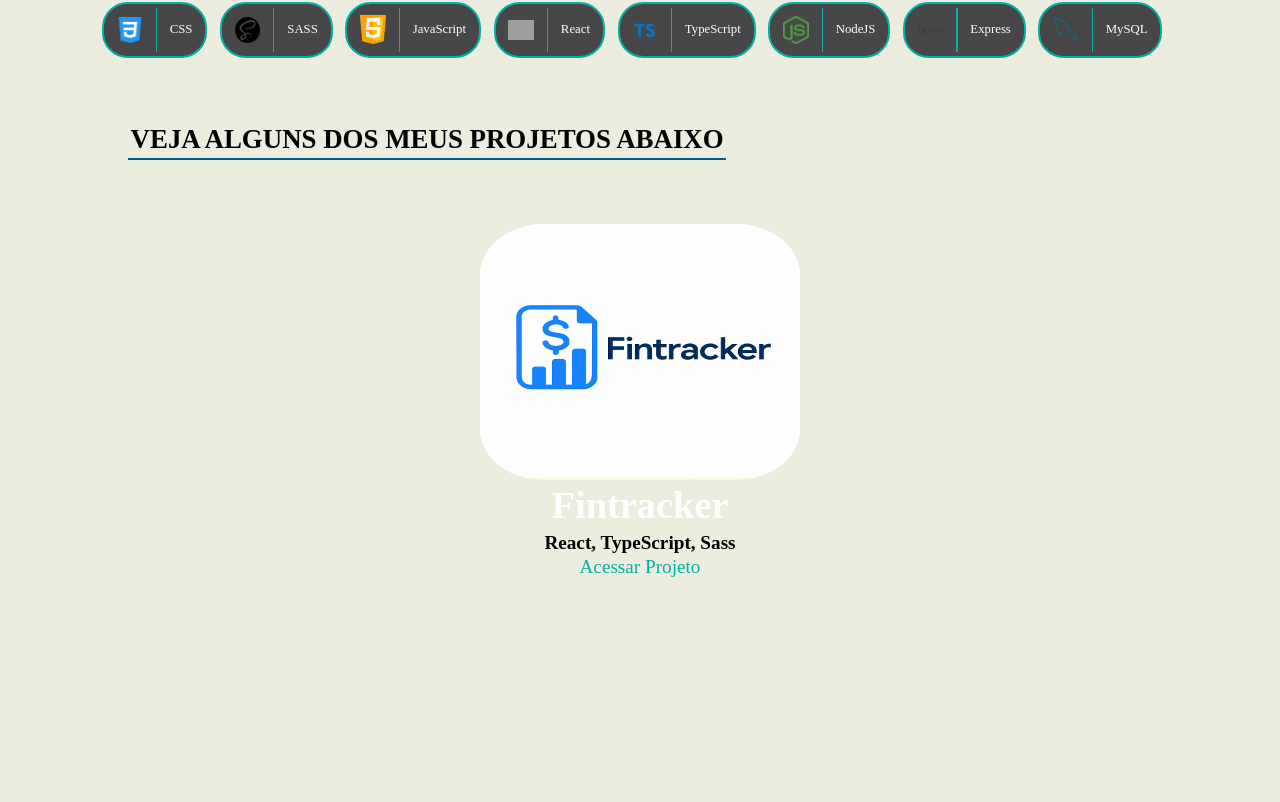
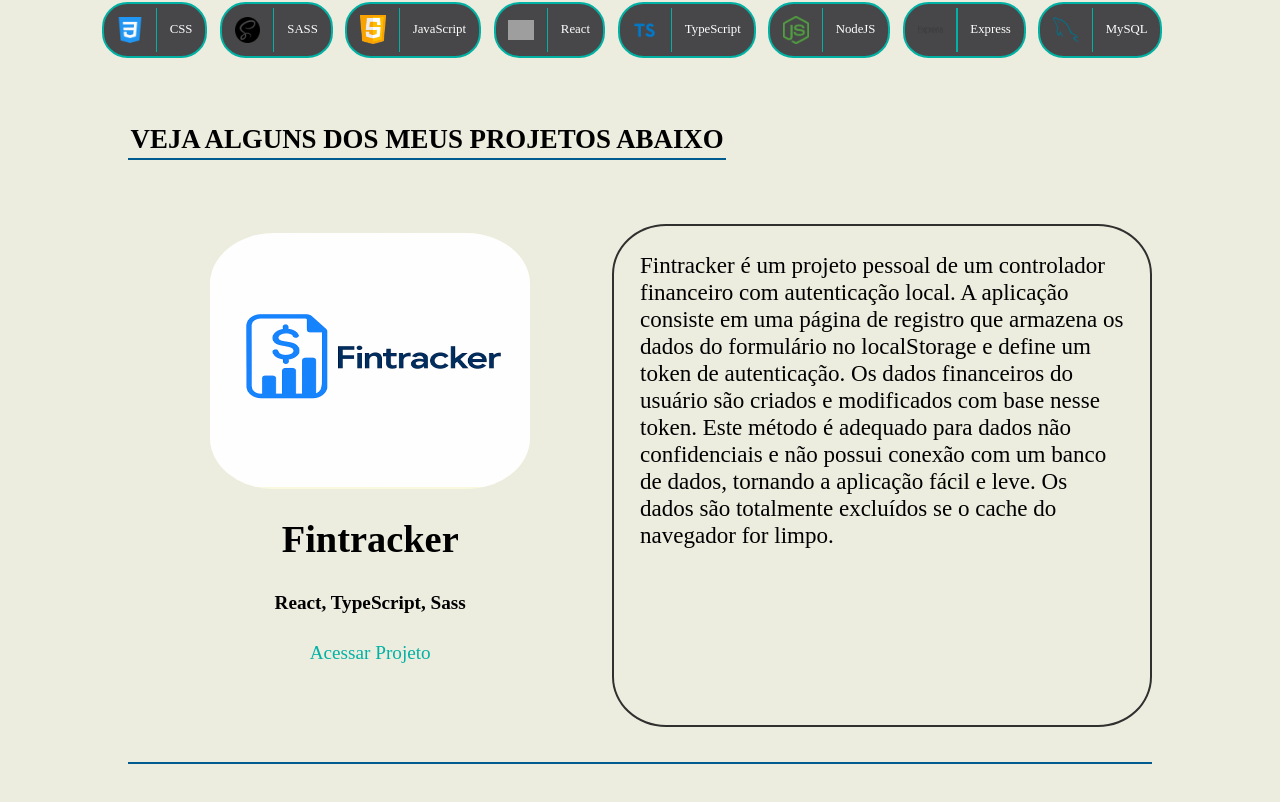
Before and after one commit to GusMonMo/Portfolio, a React (Vite) app: page /home in a window 1280 px wide. Shown: the part 1042-1844 px from the top of the page. Before the commit the page ends 1684 px from the top, so only its background shows below. Built offline with nearby package versions, Linux system fonts and the light colour scheme; grey boxes are pictures that could not be loaded; a web font is replaced by a local one.

Commit message:
feat: project section

```diff
--- a/src/Components/Project/index.tsx
+++ b/src/Components/Project/index.tsx
@@ -1,5 +1,6 @@
 import React from  "react";
 import styles from './styles.module.scss'
+import { UseTheme } from "@/Contexts/ThemeContext/hook";
 
 type props = {
     imgSrc?: string;
@@ -10,7 +11,9 @@ type props = {
 }
 
 const Project: React.FC<props> = ({imgSrc, projName, usedTechs, projLink, description}) => {
+    const {theme} = UseTheme()
     return(
+        <div>
         <div className={styles.projSpace}>
             <div className={styles.projInfo}>
                 <div className={styles.imgCover}>
@@ -22,9 +25,11 @@ const Project: React.FC<props> = ({imgSrc, projName, usedTechs, projLink, descri
                 <h4>{usedTechs.join(', ')}</h4>
                 <a href={projLink}  target="_blank" rel="noopener noreferrer" className={styles.projLink}>Acessar Projeto</a>
             </div>
-            <div className={styles.descriptionSpace}>
+            <div className={`${styles.descriptionSpace} ${theme === 'dark' ? styles.dark : ''}`}>
                 <p>{description}</p>
             </div>
+        </div>
+            <div className={styles.projBar}/>
         </div>
     )
 }
--- a/src/Components/Project/styles.module.scss
+++ b/src/Components/Project/styles.module.scss
@@ -2,22 +2,52 @@
 
 .projSpace{
     margin-top: 5vw;
+    width: 80vw;
+    height: 40vw;
     display: flex;
     flex-direction: row;
     justify-content: center;
-    align-items: center;
+    align-items: start;
+    margin-bottom: 2vw;
      @media (max-width: $break-mobile) {
-        margin-top: 10vw;
-        flex-direction: row;
-        gap: 3vw;
+        height: max-content;
+        flex-direction: column;
+        gap: 3vh;
+        align-items: center;
+        margin-bottom: 2vh;
     }
 }
 
 .projInfo{
+    width: 40vw;
+    height: 35vw;
     display: flex;
+    gap: 2vw;
     flex-direction: column;
     justify-content: center;
     align-items: center;
+    @media (max-width: $break-mobile) {
+        flex-direction: column;
+        justify-content: start;
+        gap: 3vh;
+        height: max-content;
+        width: 80vw;
+    }
+}
+
+.descriptionSpace{
+    display: flex;
+    padding: 2vw;
+    justify-content: start;
+    width: 40vw;
+    height: 35vw;
+    border: 0.2vw solid $backgroundDarkStrong;
+    border-radius: 10%;
+    @media (max-width: $break-mobile) {
+        padding: 3vh;
+        height: max-content;
+        width: 75vw;
+    }
 }
 
 .imgCover{
@@ -53,7 +83,6 @@
 }
 
 .projName{
-    color: white;
     font-size: 3vw;
      @media (max-width: $break-mobile) {
         font-size: 7vw;
@@ -77,3 +106,16 @@ h4, .projLink{
         font-size: 5vw;
     }
 }
+
+.projBar{
+height: 0.2vw;
+background-color: $primaryColor;
+width: 80vw;
+@media (max-width: $break-mobile) {
+    height: 0.5vh;
+  }
+}
+
+.dark{
+    border: 0.2vw solid $backgroundStrong;
+}
--- a/src/Pages/Home.tsx
+++ b/src/Pages/Home.tsx
@@ -67,7 +67,12 @@ function App() {
           imgSrc= {Fintracker}
           projLink="https://dashboard-coral-one-90.vercel.app/"
           usedTechs={["React", "TypeScript", "Sass"]}
-          description=""
+          description="Fintracker é um projeto pessoal de um controlador financeiro com autenticação local.
+          A aplicação consiste em uma página de registro que armazena os dados do formulário no localStorage e
+          define um token de autenticação. Os dados financeiros do usuário são criados e modificados com base
+          nesse token. Este método é adequado para dados não confidenciais e não possui conexão com um
+          banco de dados, tornando a aplicação fácil e leve. Os dados são totalmente excluídos se o cache do
+          navegador for limpo."
           />
         </div>
       </main>
--- a/src/Styles/Main.scss
+++ b/src/Styles/Main.scss
@@ -168,8 +168,7 @@ p{
 height: 0.2vw;
 background-color: $primaryColor;
 @media (max-width: $break-mobile) {
-    height: 1vw;
-
+    height: 0.5vh;
   }
 }
 
@@ -250,10 +249,9 @@ main{
   display: flex;
   flex-direction: row;
   flex-wrap: wrap;
-  justify-content: center;
+  justify-content: start;
   align-items: center;
   gap: 3vw;
-  margin-bottom: 5vw;
   @media (max-width: $break-mobile) {
     flex-direction: column;
     gap: 5vw;
```
